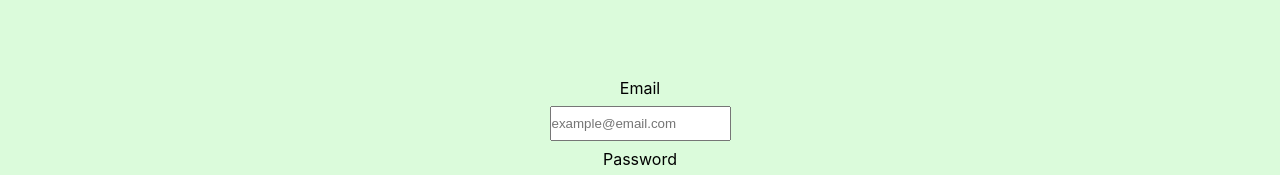
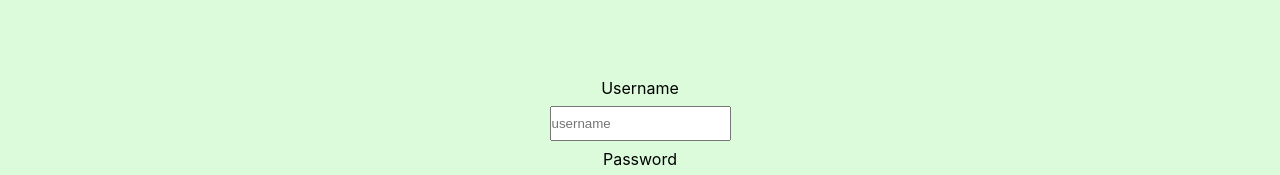
Before and after one commit to Will-Riffe/Sustain-A-Plate, a React (Create React App) app in the folder client/: page /login in a window 1280 px wide. Shown: the part 311-486 px from the top of the page. Built offline with nearby package versions, Linux system fonts and the light colour scheme.

Commit message:
Fixed login functionality and it now works. PROGRESS

```diff
--- a/client/src/pages/login/login.js
+++ b/client/src/pages/login/login.js
@@ -1,28 +1,29 @@
 import React, { useState } from 'react';
 import './login.css';
-import Auth from '../../utils/auth';
+import AuthService from "../../utils/auth";
 import { useMutation } from '@apollo/client';
 import { LOGIN } from '../../utils/mutations';
 
 export default function Login(props) {
-  const [email, setEmail] = useState('');
+  const [username, setUsername] = useState('');
   const [password, setPass] = useState('');
-  const [login, { error }] = useMutation(LOGIN);
+  const [login] = useMutation(LOGIN);
 
   const handleSubmit = async (e) => {
     e.preventDefault();
+
     try {
       const mutationResponse = await login({
         variables: {
           input: {
-            username: email,
+            username: username,
             password: password,
           },
         },
       });
 
       const token = mutationResponse.data.loginUser.token;  // Changed to loginUser.js
-      Auth.login(token);  // This calls the non-static method on the AuthService instance.
+      AuthService.login(token);  // This calls the non-static method on the AuthService instance.
     } catch (e) {
       console.log(e);
     }
@@ -31,14 +32,14 @@
   return (
     <div className='login-form-container'>
       <form className="login-form" onSubmit={handleSubmit}>
-        <label htmlFor="email">Email</label>
+        <label htmlFor="username">Username</label>
         <input
-          value={email}
-          onChange={(e) => setEmail(e.target.value)}
-          type='email'
-          placeholder='example@email.com'
-          id='email'
-          name='email'
+          value={username}
+          onChange={(e) => setUsername(e.target.value)}
+          type='username'
+          placeholder='username'
+          id='username'
+          name='username'
         />
         <label htmlFor="password">Password</label>
         <input
--- a/client/src/utils/mutations.js
+++ b/client/src/utils/mutations.js
@@ -4,7 +4,6 @@
   mutation loginUser($input: LoginInput!) {
     loginUser(input: $input) {
       token
-      userId
     }
   }
 `;
```
